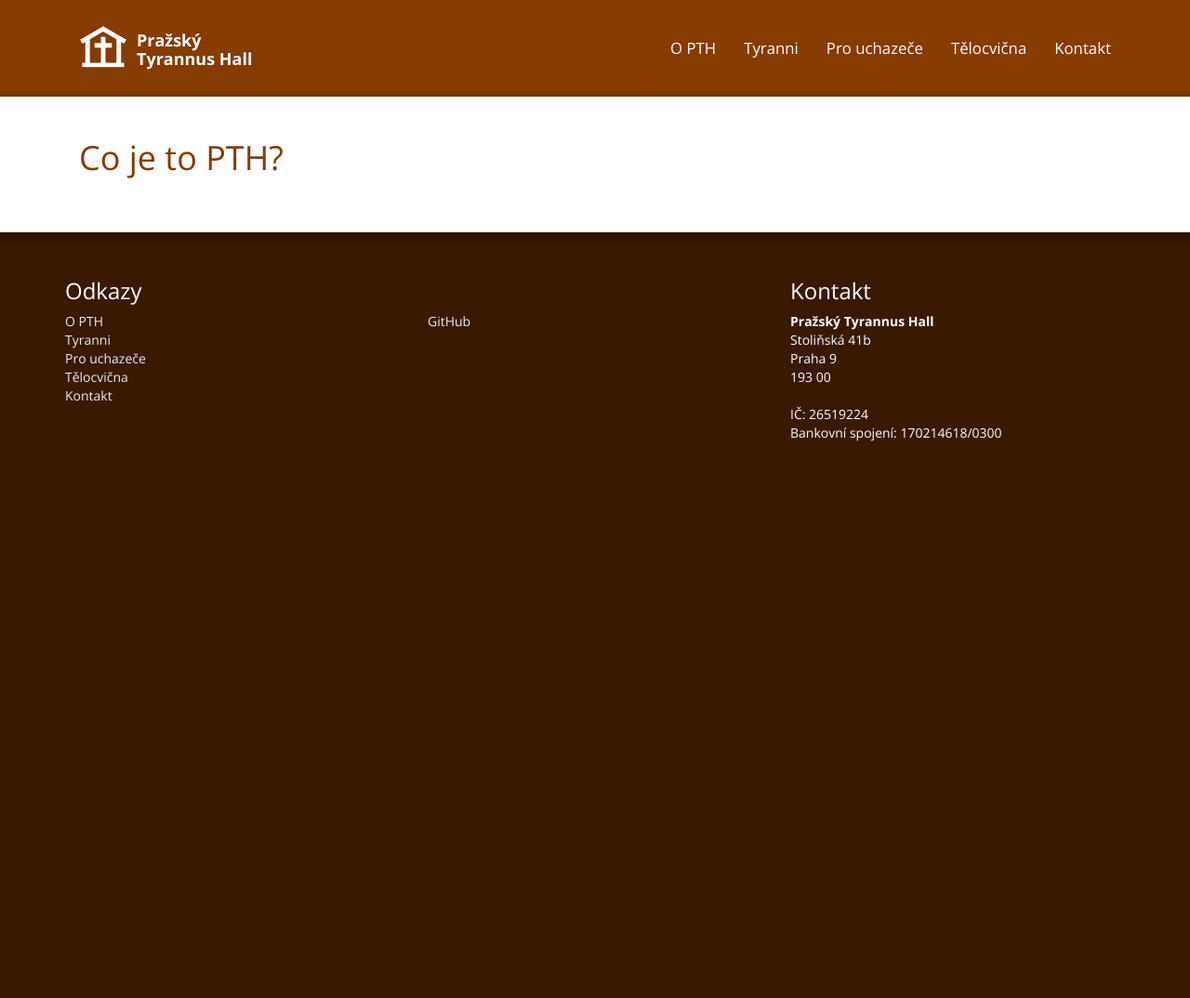
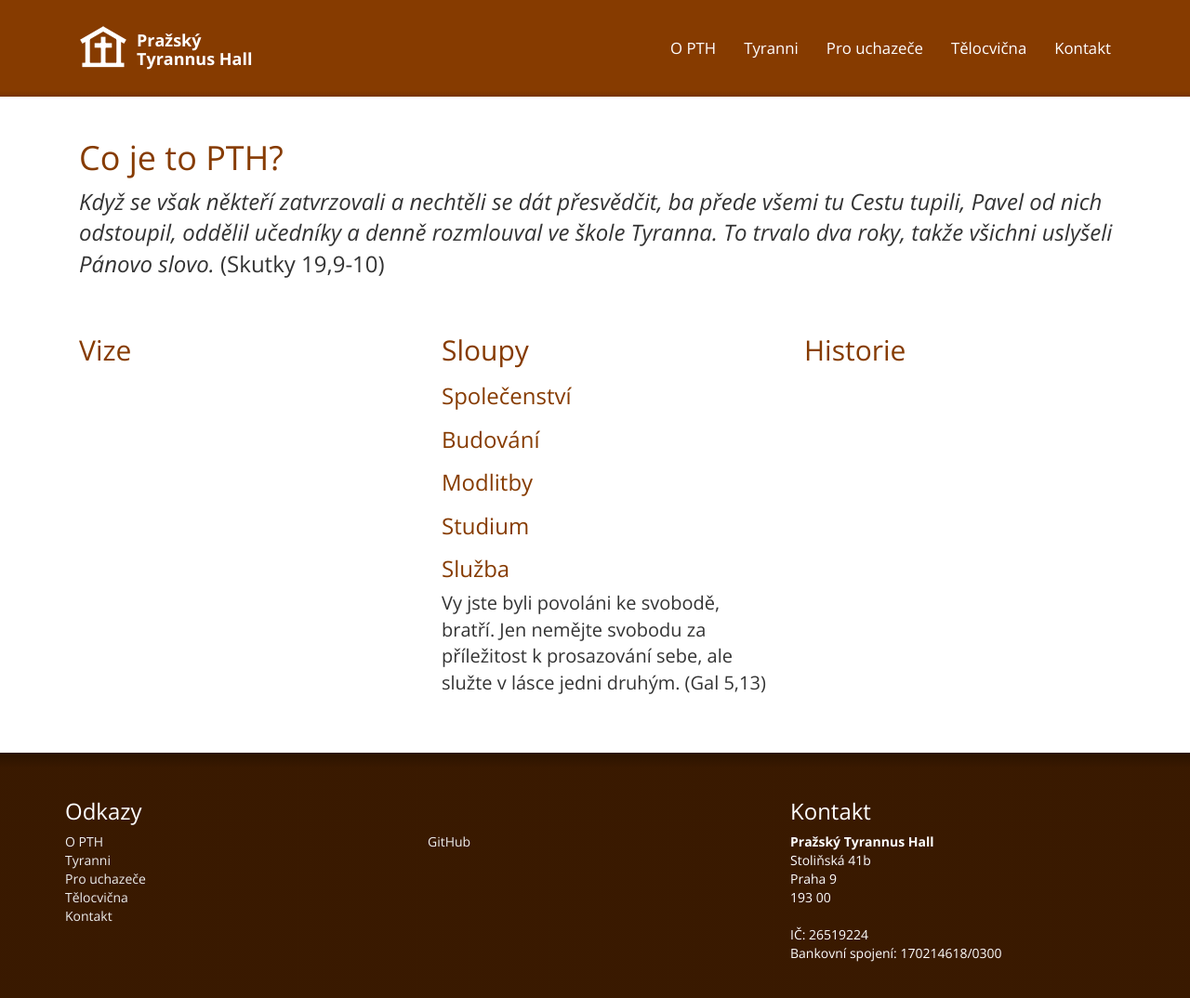
Before and after one commit to vojtha/pth-cz.net, a Jekyll site: the page built from o-pth.html, in a window 1280 px wide and 1076 px high. Shown: the whole window at 93% size. Built offline with Jekyll 4.4.1, drawn with Linux system fonts in a browser that asks for light colours; nearby versions of some CDN libraries; some web fonts are replaced.

Commit message:
Fix link at main page

```diff
--- a/_layouts/default.html
+++ b/_layouts/default.html
@@ -5,7 +5,7 @@
     <meta http-equiv="X-UA-Compatible" content="IE=edge">
     <meta name="viewport" content="width=device-width, initial-scale=1">
 
-    <title>{% if page.title %}{{ page.title }}{% else %}{{ site.title }}{% endif %}</title>
+    <title>{{ page.title }} {% if page.title %} - {% endif %}{{ site.title }}</title>
     <meta name="description" content="{% if page.excerpt %}{{ page.excerpt | strip_html | strip_newlines | truncate: 160 }}{% else %}{{ site.description }}{% endif %}">
 
     <!-- Latest compiled and minified CSS -->
--- a/css/main.scss
+++ b/css/main.scss
@@ -4,7 +4,7 @@
 
 $base-url: "{{ site.baseurl }}";
 
-@import url(https://fonts.googleapis.com/css?family=Open+Sans:400,300,700,800,400italic&subset=latin,latin-ext);
+@import url(https://fonts.googleapis.com/css?family=Open+Sans:400,300,300italic,700,800,400italic&subset=latin,latin-ext);
 @import 'logo';
 
 $navbar-height: 110px;
--- a/index.html
+++ b/index.html
@@ -36,7 +36,7 @@
 
         <h2>Vysokoškolské učednické společenství</h2>
 
-        <a href="/o-pth/" class="btn">Zjisti o nás víc!</a>
+        <a href="{{ site.baseurl }}/o-pth.html" class="btn">Zjisti o nás víc!</a>
       </div>
     </div>
 
--- a/o-pth.html
+++ b/o-pth.html
@@ -7,6 +7,45 @@
   <div class="row">
     <div class="col-sm-12">
       <h1>Co je to PTH?</h1>
+
+      <p class="lead">
+        <i>Když se však někteří zatvrzovali a nechtěli se dát přesvědčit, ba přede všemi tu Cestu tupili,
+          Pavel od nich odstoupil, oddělil učedníky a denně rozmlouval ve škole Tyranna. To trvalo dva roky,
+          takže všichni uslyšeli Pánovo slovo.</i>
+        (Skutky 19,9-10)
+      </p>
+    </div>
+  </div>
+  <div class="row">
+    <div class="col-sm-4">
+      <h2>Vize</h2>
+    </div>
+    <div class="col-sm-4">
+      <h2>Sloupy</h2>
+
+      <h3>Společenství</h3>
+
+      <p></p>
+
+      <p></p>
+
+      <h3>Budování</h3>
+
+      <h3>Modlitby</h3>
+
+      <h3>Studium</h3>
+
+      <h3>Služba</h3>
+
+      <p></p>
+
+      <p>Vy jste byli povoláni ke svobodě, bratří. Jen nemějte svobodu za příležitost k prosazování sebe,
+        ale služte v lásce jedni druhým. (Gal 5,13)</p>
+    </div>
+    <div class="col-sm-4">
+      <h2>Historie</h2>
+
+      <p></p>
     </div>
   </div>
 </div>
```
Also changed, not shown: clanky.html (added, +9 -0 lines).
